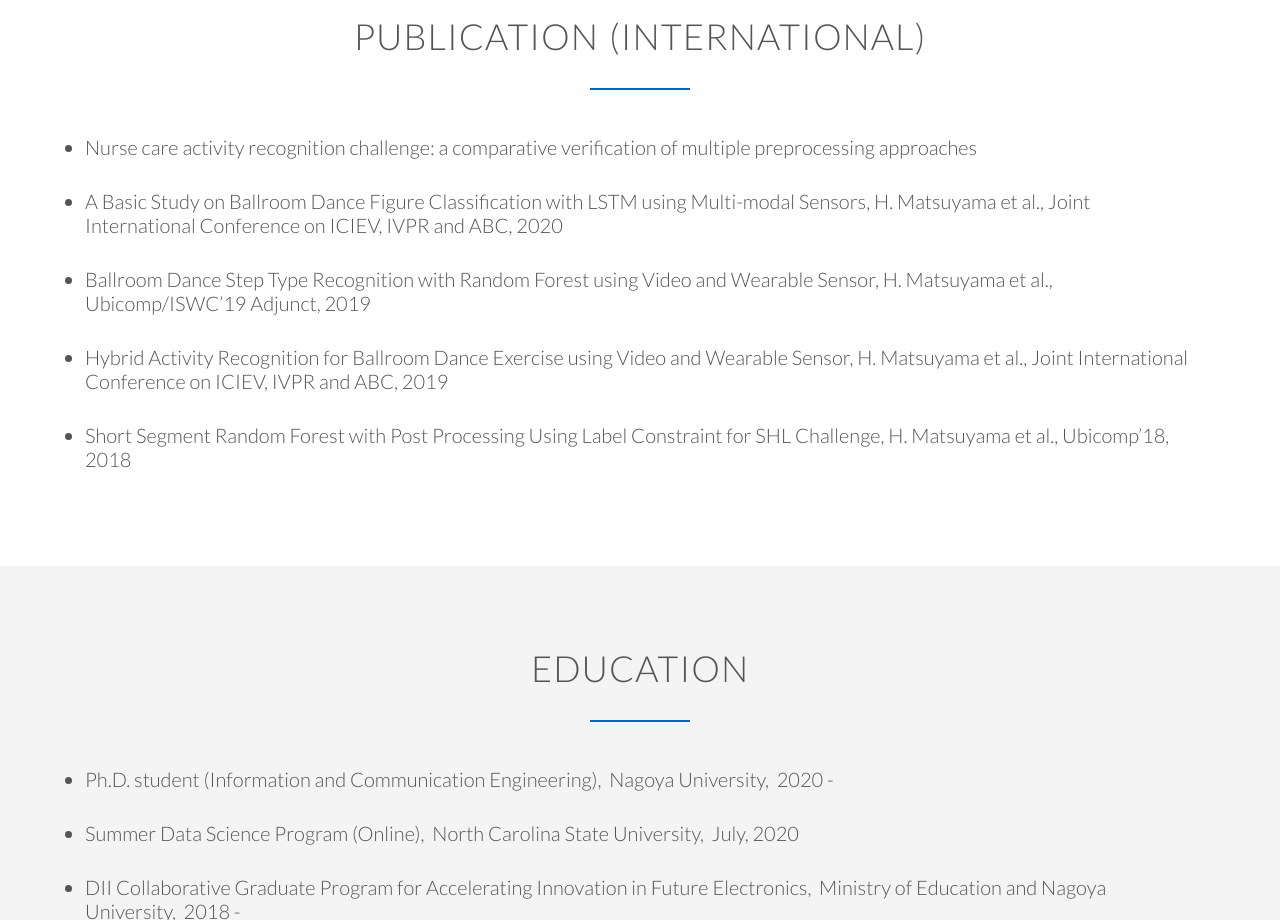
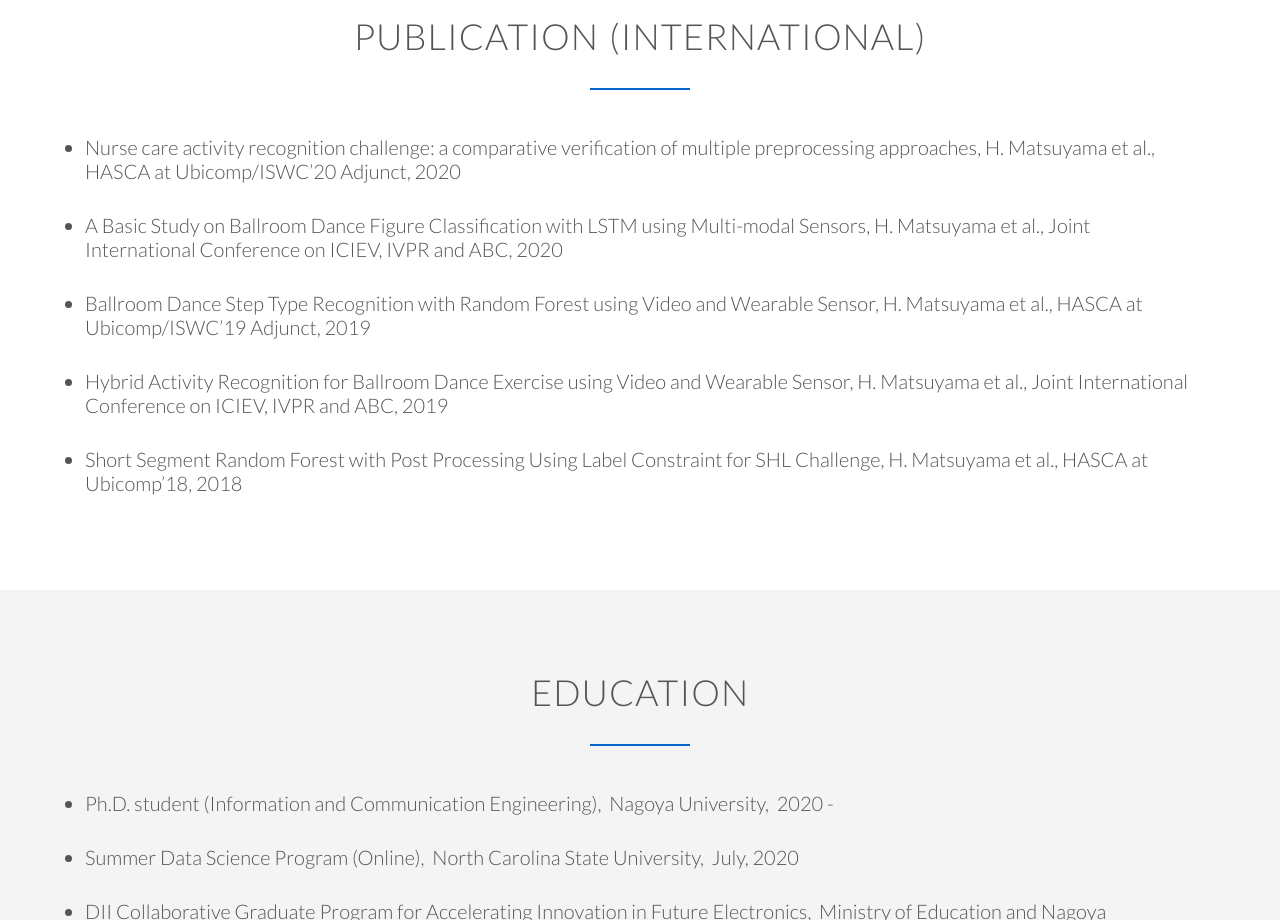
Before and after one commit to matsuyhit/matsuyhit.github.io, a plain HTML site: page index.html in a window 1280 px wide. Shown: the part 2240-3160 px from the top of the page. Drawn offline with nearby package versions, Linux system fonts and the light colour scheme; a script that the page names is missing.

Commit message:
modify publication

```diff
--- a/index.html
+++ b/index.html
@@ -74,11 +74,11 @@
             </div>
             <div class="publication">
                 <ul>
-                    <li>Nurse care activity recognition challenge: a comparative verification of multiple preprocessing approaches</li>
+                    <li>Nurse care activity recognition challenge: a comparative verification of multiple preprocessing approaches, H. Matsuyama et al., HASCA at Ubicomp/ISWC’20 Adjunct, 2020</li>
                     <li>A Basic Study on Ballroom Dance Figure Classification with LSTM using Multi-modal Sensors, H. Matsuyama et al., Joint International Conference on ICIEV, IVPR and ABC, 2020 </li>
-                    <li>Ballroom Dance Step Type Recognition with Random Forest using Video and Wearable Sensor, H. Matsuyama et al., Ubicomp/ISWC’19 Adjunct, 2019</li>
+                    <li>Ballroom Dance Step Type Recognition with Random Forest using Video and Wearable Sensor, H. Matsuyama et al., HASCA at Ubicomp/ISWC’19 Adjunct, 2019</li>
                     <li>Hybrid Activity Recognition for Ballroom Dance Exercise using Video and Wearable Sensor, H. Matsuyama et al., Joint International Conference on ICIEV, IVPR and ABC, 2019</li>
-                    <li>Short Segment Random Forest with Post Processing Using Label Constraint for SHL Challenge, H. Matsuyama et al., Ubicomp’18, 2018</li>
+                    <li>Short Segment Random Forest with Post Processing Using Label Constraint for SHL Challenge, H. Matsuyama et al., HASCA at Ubicomp’18, 2018</li>
                 </ul>
 
 
```
